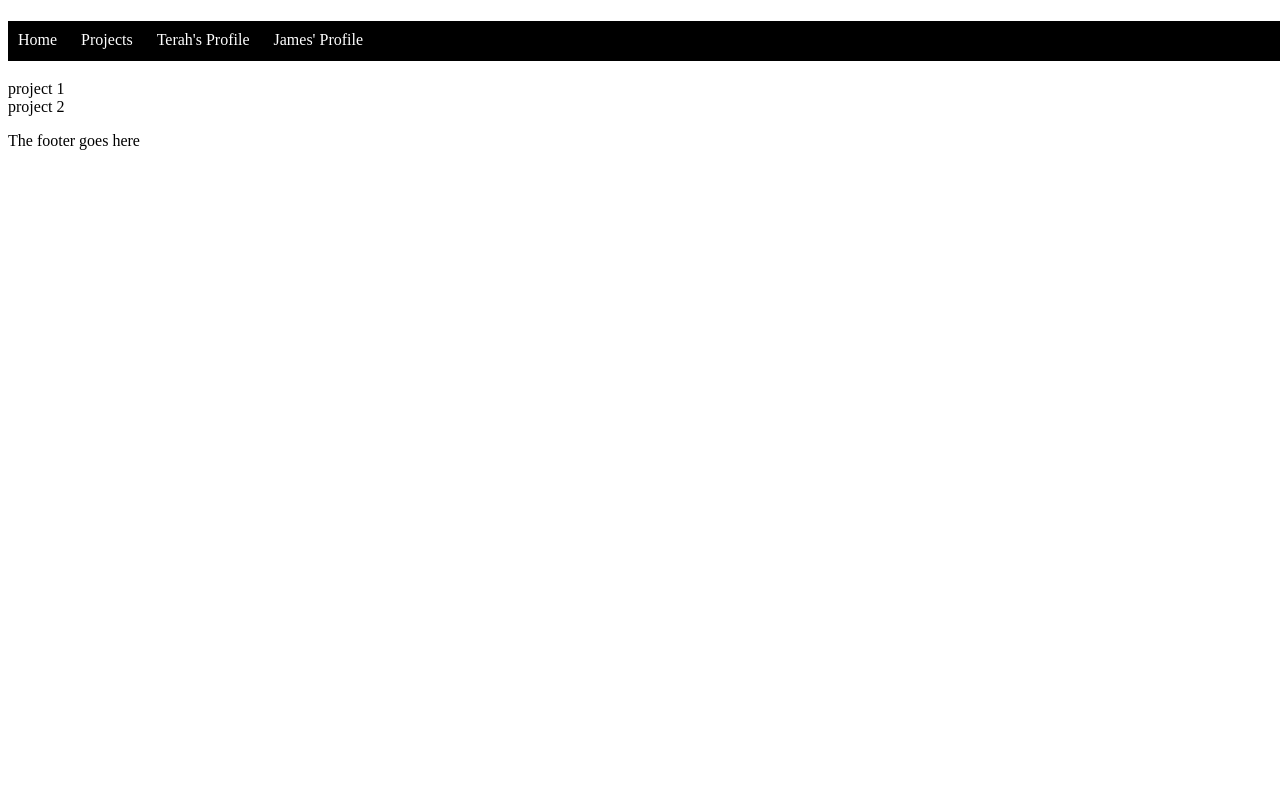
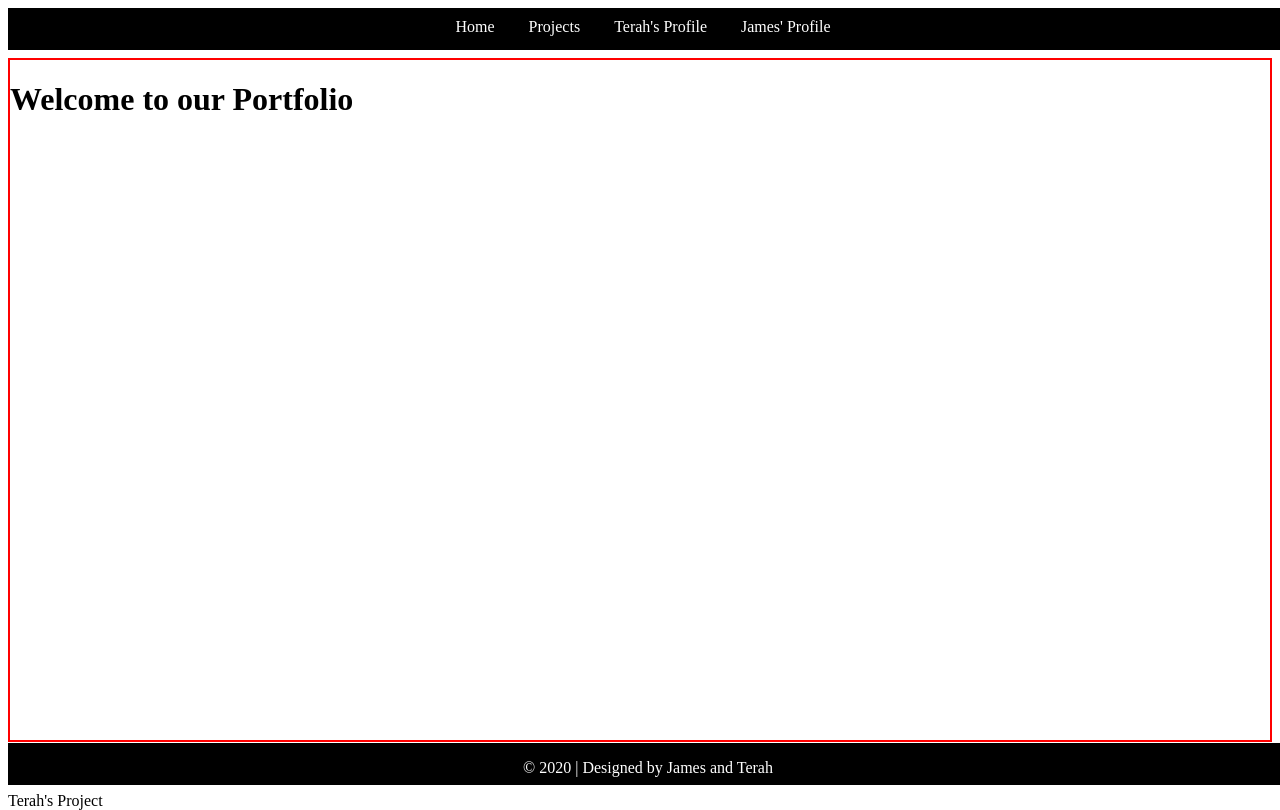
Before and after one commit to engjames256/microverse-pair-programming, a plain HTML site: page index.html in a window 1280 px wide. Drawn offline with Linux system fonts and the light colour scheme.

Commit message:
Changed Navigation Bar and Footer

```diff
--- a/index.html
+++ b/index.html
@@ -11,33 +11,32 @@
       <div>
         <a href="#Welcome-section">Home</a>
         <a href="#projects">Projects</a>
-        <a href="https://github.com/terah-yong" target="blank">Terah's Profile</a>
-        <a href="#">James' Profile</a>
+        <a href="https://github.com/terah-yong" target="blank"
+          >Terah's Profile</a
+        >
+        <a href="https://github.com/engjames256" target="blank"
+          >James' Profile</a
+        >
       </div>
+    </div>
 
-
-
-
-    </div>
     <div class="main">
-      <div id = 'welcome-section'>
-        <h1>text</h1>
+      <div id="welcome-section">
+        <h1>Welcome to our Portfolio</h1>
       </div>
-      <div id = 'projects'>
+      <div id="projects">
         <div class="project-title">
           <div>
-            project 1
+            <p>James' Project</p>
           </div>
           <div>
-            project 2
+            <p>Terah's Project</p>
           </div>
-
         </div>
-
       </div>
     </div>
     <div id="footer">
-      <p>The footer goes here</p>
+      <p>&copy; 2020 | Designed by James and Terah</p>
     </div>
   </body>
 </html>
--- a/style.css
+++ b/style.css
@@ -1,22 +1,47 @@
 #nav {
   background-color: black;
-  height: 30px;
+  height: 4%;
   padding-top: 10px;
   position: fixed;
   width: 100%;
+  text-align: center;
 }
 
-a{
+a {
   text-decoration: none;
   color: white;
   margin: 10px;
+  padding-right: 10px;
 }
 
-a:hover{
+a:hover {
   color: black;
   background-color: white;
   border-radius: 10px;
-  padding:8px;
 
+  padding-right: 10px;
+  padding: 8px;
+}
 
+.main {
+  padding-top: 50px;
+  height: 685px;
 }
+
+#welcome-section {
+  border: 2px solid red;
+  height: 680px;
+}
+
+#footer {
+  background-color: black;
+  height: 4%;
+  padding-bottom: 10px;
+  width: 100%;
+  position: fixed;
+}
+
+#footer p {
+  color: white;
+  text-align: center;
+}
```
